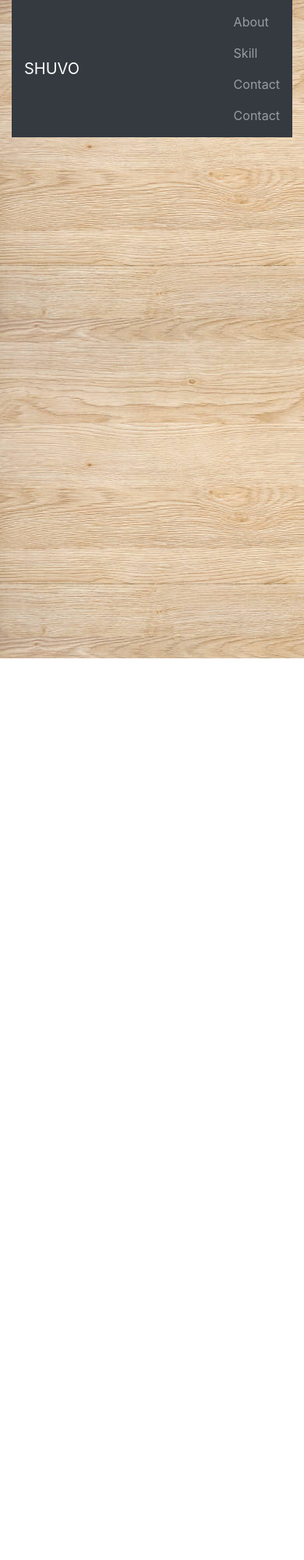
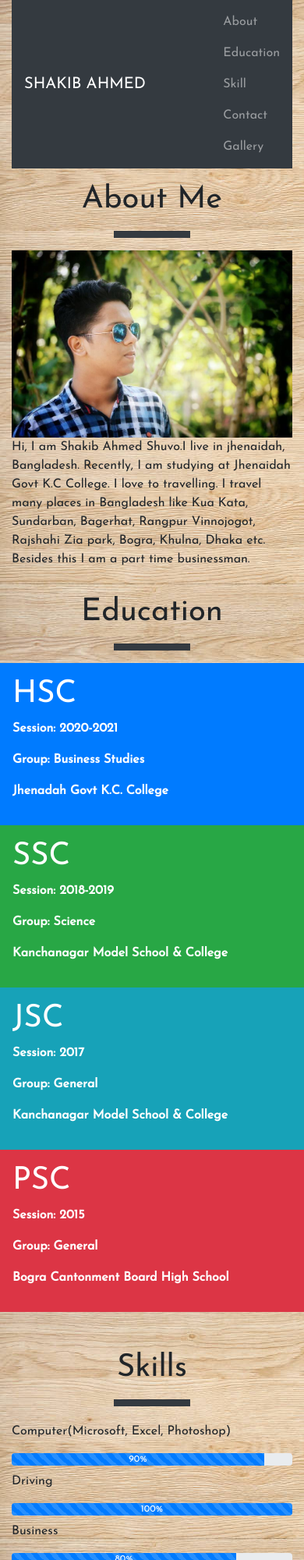
Before and after one commit to Shariarbup/Shuvo, a plain HTML site: page index.html in a window 390 px wide. Shown: the top 2000 px of the page at 78% size. Before the commit the page ends 844 px from the top, so only its background shows below. Drawn offline with Linux system fonts and the light colour scheme.

Commit message:
second commit

```diff
--- a/index.html
+++ b/index.html
@@ -9,10 +9,21 @@
       content="width=device-width, initial-scale=1, shrink-to-fit=no"
     />
 
+    <!-- google font -->
+    <link rel="preconnect" href="https://fonts.gstatic.com" />
+    <link
+      href="https://fonts.googleapis.com/css2?family=Josefin+Sans&display=swap"
+      rel="stylesheet"
+    />
     <!-- Bootstrap CSS -->
     <link rel="stylesheet" href="css/bootstrap.min.css" />
 
     <style>
+      * {
+        margin: 0;
+        padding: 0;
+        font-family: "Josefin Sans", sans-serif;
+      }
       body {
         background-image: url("images/background.jpg");
       }
@@ -22,9 +33,9 @@
     <!-- Navbar -->
     <header>
       <div class="container">
-        <nav class="navbar navbar-expand-sm bg-dark navbar-dark">
+        <nav class="navbar navbar-expand-sm bg-dark navbar-dark sticky-top">
           <!-- Brand/logo -->
-          <a class="navbar-brand" href="#">SHUVO</a>
+          <a class="navbar-brand" href="#">SHAKIB AHMED</a>
 
           <!-- Links -->
           <ul class="navbar-nav ml-auto">
@@ -32,18 +43,147 @@
               <a class="nav-link" href="#">About</a>
             </li>
             <li class="nav-item">
+              <a class="nav-link" href="#">Education</a>
+            </li>
+            <li class="nav-item">
               <a class="nav-link" href="#">Skill</a>
             </li>
             <li class="nav-item">
               <a class="nav-link" href="#">Contact</a>
             </li>
+
             <li class="nav-item">
-              <a class="nav-link" href="#">Contact</a>
+              <a class="nav-link" href="#">Gallery</a>
             </li>
           </ul>
         </nav>
       </div>
     </header>
+
+    <!-- About Shuvo -->
+    <section>
+      <div class="container">
+        <div class="my-3">
+          <h1 class="text-center">About Me</h1>
+          <hr class="w-25 mx-auto bg-dark p-1" />
+        </div>
+        <div class="row">
+          <div class="col-lg-6 col-md-6 col-12">
+            <img
+              src="images/shuvo.jpg"
+              class="img-fluid"
+              alt="Shuvos's image"
+            />
+          </div>
+          <div class="col-lg-6 col-md-6 col-12">
+            <p class="">
+              Hi, I am Shakib Ahmed Shuvo.I live in jhenaidah, Bangladesh.
+              Recently, I am studying at Jhenaidah Govt K.C College. I love to
+              travelling. I travel many places in Bangladesh like Kua Kata,
+              Sundarban, Bagerhat, Rangpur Vinnojogot, Rajshahi Zia park, Bogra,
+              Khulna, Dhaka etc. Besides this I am a part time businessman.
+            </p>
+          </div>
+        </div>
+      </div>
+    </section>
+
+    <!-- Education -->
+    <section>
+      <div class="container mb-5">
+        <div class="my-3">
+          <h1 class="text-center">Education</h1>
+          <hr class="w-25 mx-auto bg-dark p-1" />
+        </div>
+        <div class="row font-weight-bold">
+          <div class="col-lg-6 col-md-6 col-12 bg-primary text-white p-3">
+            <h1>HSC</h1>
+            <p>Session: 2020-2021</p>
+            <p>Group: Business Studies</p>
+            <p>Jhenadah Govt K.C. College</p>
+          </div>
+          <div class="col-lg-6 col-md-6 col-12 bg-success text-white p-3">
+            <h1>SSC</h1>
+            <p>Session: 2018-2019</p>
+            <p>Group: Science</p>
+            <p>Kanchanagar Model School & College</p>
+          </div>
+          <div class="col-lg-6 col-md-6 col-12 bg-info text-white p-3">
+            <h1>JSC</h1>
+            <p>Session: 2017</p>
+            <p>Group: General</p>
+            <p>Kanchanagar Model School & College</p>
+          </div>
+          <div class="col-lg-6 col-md-6 col-12 bg-danger text-white p-3">
+            <h1>PSC</h1>
+            <p>Session: 2015</p>
+            <p>Group: General</p>
+            <p>Bogra Cantonment Board High School</p>
+          </div>
+        </div>
+      </div>
+    </section>
+
+    <!-- Skill -->
+    <section>
+      <div class="container mb-5">
+        <div class="my-3">
+          <h1 class="text-center">Skills</h1>
+          <hr class="w-25 mx-auto bg-dark p-1" />
+        </div>
+        <div class="row">
+          <div class="col-lg-12 col-md-12 col-12 my-1">
+            <p>Computer(Microsoft, Excel, Photoshop)</p>
+            <div class="progress">
+              <div
+                class="progress-bar progress-bar-striped progress-bar-animated"
+                style="width: 90%"
+              >
+                90%
+              </div>
+            </div>
+          </div>
+          <div class="col-lg-12 col-md-12 col-12 my-1">
+            <p>Driving</p>
+            <div class="progress">
+              <div
+                class="progress-bar progress-bar-striped progress-bar-animated"
+                style="width: 100%"
+              >
+                100%
+              </div>
+            </div>
+          </div>
+          <div class="col-lg-12 col-md-12 col-12 my-1">
+            <p>Business</p>
+            <div class="progress">
+              <div
+                class="progress-bar progress-bar-striped progress-bar-animated"
+                style="width: 80%"
+              >
+                80%
+              </div>
+            </div>
+          </div>
+        </div>
+      </div>
+    </section>
+
+    <!-- Contact -->
+    <section>
+      <div class="my-3">
+        <h1 class="text-center">Contact</h1>
+        <hr class="w-25 mx-auto bg-dark p-1" />
+      </div>
+    </section>
+
+    <!-- Gallery -->
+    <section>
+      <div class="my-3">
+        <h1 class="text-center">Gallery</h1>
+        <hr class="w-25 mx-auto bg-dark p-1" />
+      </div>
+    </section>
 
     <!-- Optional JavaScript -->
     <!-- jQuery first, then Popper.js, then Bootstrap JS -->
```
